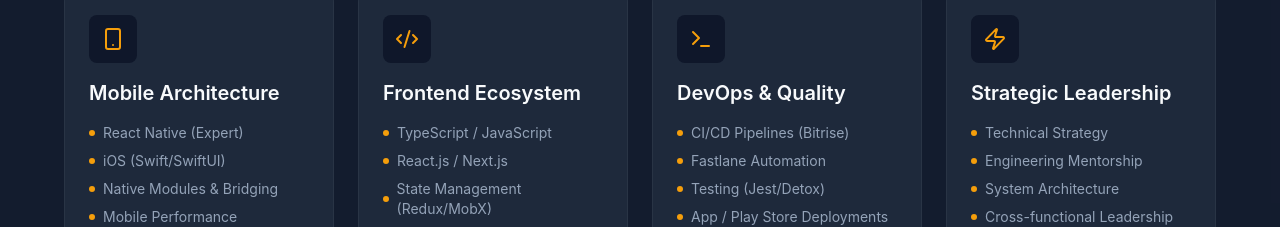
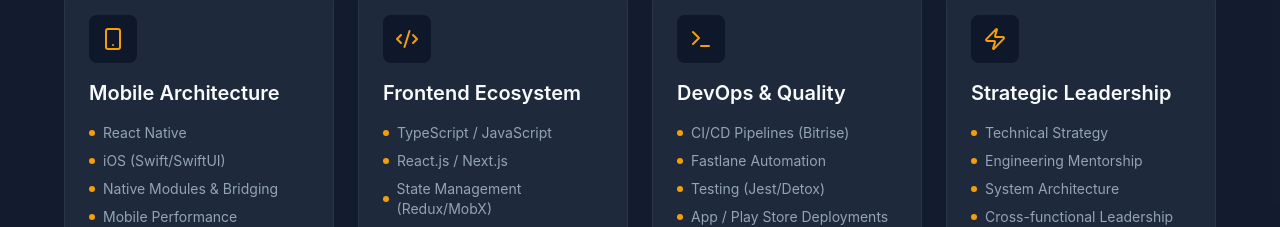
Before and after one commit to hb2708/portfolio, a React (Vite) app: page / in a window 1280 px wide. Shown: the part 1322-1549 px from the top of the page. Built offline with nearby package versions, Linux system fonts and the light colour scheme.

Commit message:
refactor: simplify react native skill description

```diff
--- a/src/constants/index.js
+++ b/src/constants/index.js
@@ -12,7 +12,7 @@
     {
         category: "Mobile Architecture",
         icon: Smartphone,
-        items: ["React Native (Expert)", "iOS (Swift/SwiftUI)", "Native Modules & Bridging", "Mobile Performance", "Design Systems"],
+        items: ["React Native", "iOS (Swift/SwiftUI)", "Native Modules & Bridging", "Mobile Performance", "Design Systems"],
     },
     {
         category: "Frontend Ecosystem",
```
